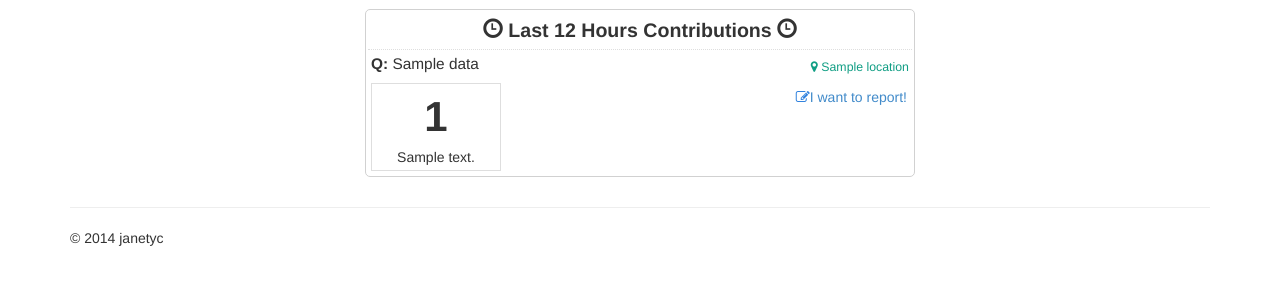
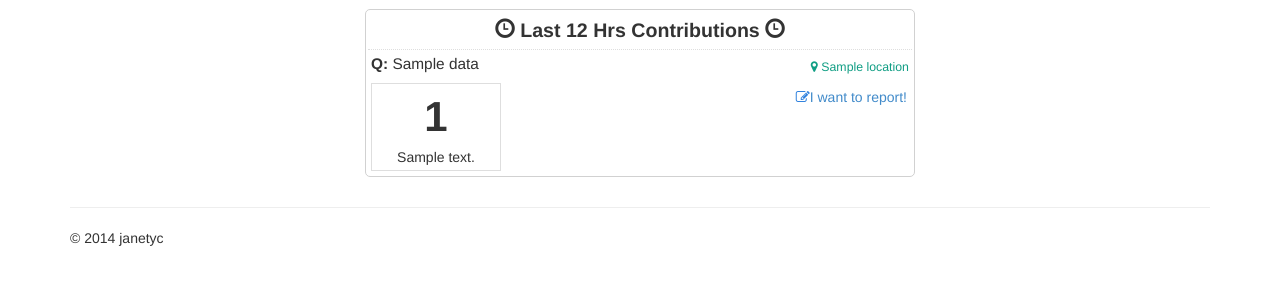
Before and after one commit to janetyc/crowdbuttons, a Flask app: template crowdapp/templates/summary.html in a window 1280 px wide. Shown: the part 51-351 px from the top of the page. Run offline with Flask 2, Linux system fonts and the light colour scheme; the template is opened without the code that fills it: most values are stand-ins (such as "Sample title", 1, 10 or a date in 2020); parts of the project's set-up code (start-up, migrations or seed data) failed here and were passed over; some libraries are stand-ins or nearby versions.

Commit message:
fix title issue

```diff
--- a/crowdapp/templates/summary.html
+++ b/crowdapp/templates/summary.html
@@ -3,7 +3,7 @@
 <div class="row">
   {% for d in data %}
   <div id="stat">
-  	<div id="stat_title"><span class="glyphicon glyphicon-time"></span> Last 12 Hours Contributions <span class="glyphicon glyphicon-time"></span></div>
+  	<div id="stat_title"><span class="glyphicon glyphicon-time"></span> Last 12 Hrs Contributions <span class="glyphicon glyphicon-time"></span></div>
   	<div id="stat_question"><b>Q:</b> {{ d.question }}
 	<div id="stat_location"><i class="fa fa-map-marker"></i>
 	<span id="stat_location_label">
```
